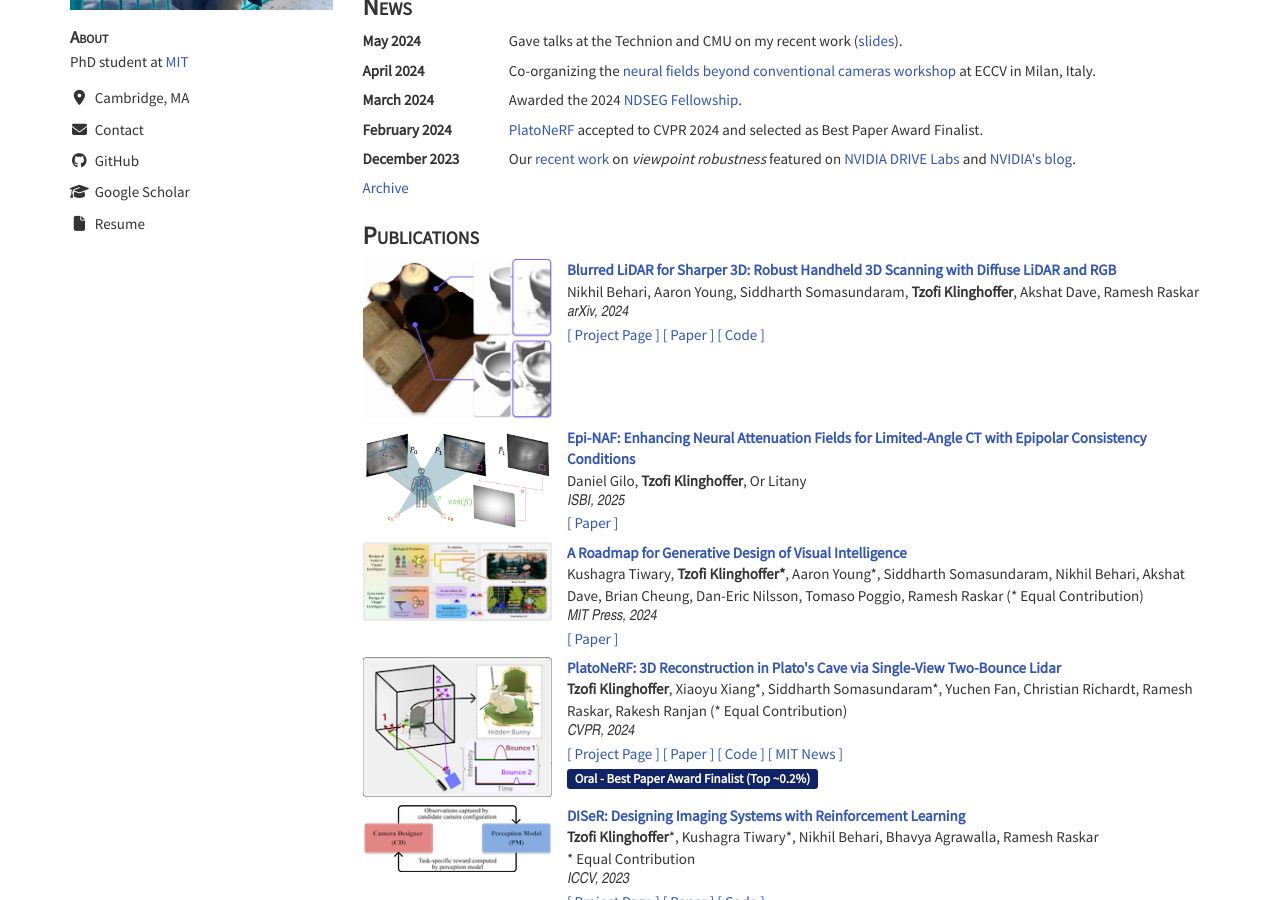
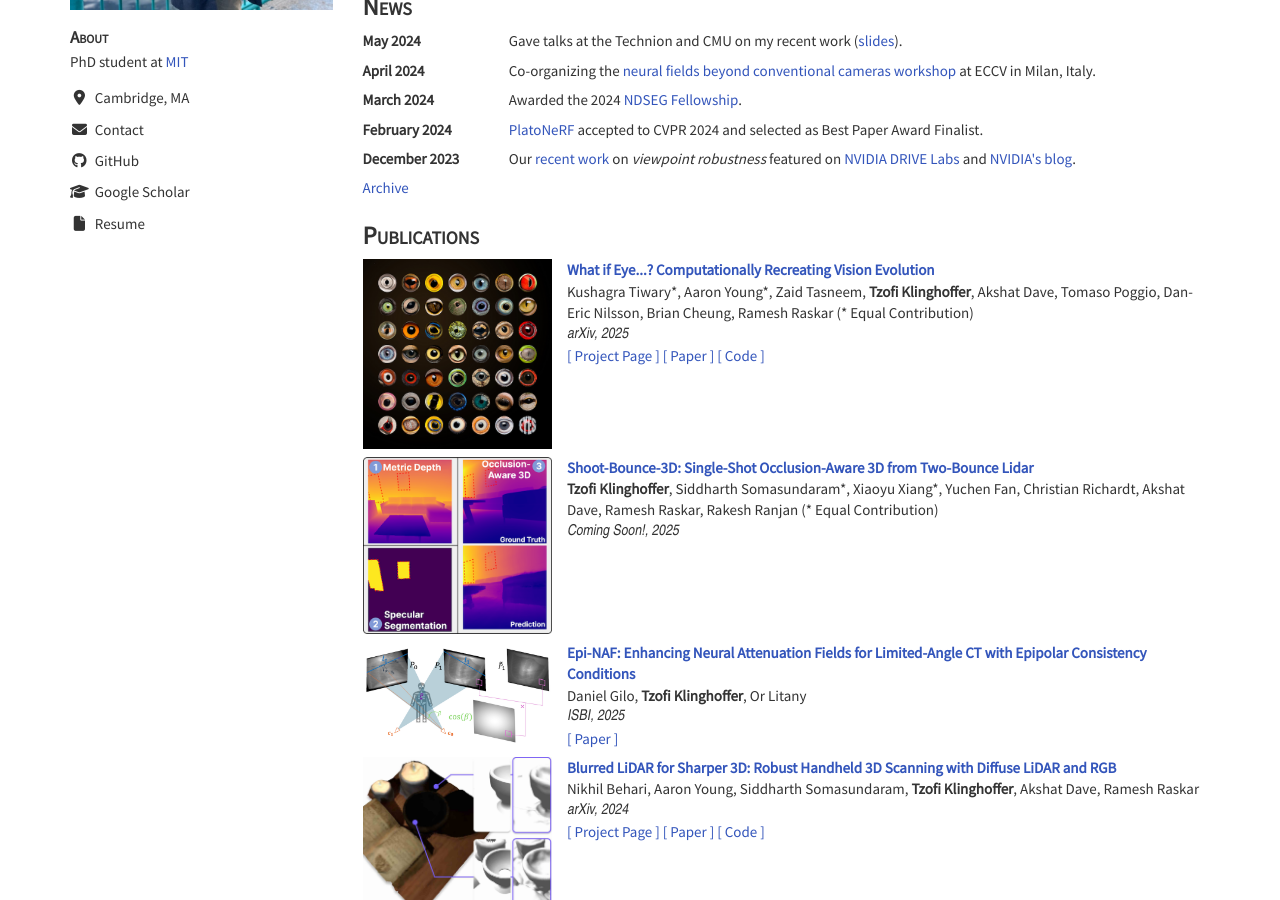
Before and after one commit to tzofi/tzofi.github.io, a Jekyll site: the page built from index.html, in a window 1280 px wide and 900 px high, scrolled down 324 px. Built offline with Jekyll 4.4.1, drawn with Linux system fonts in a browser that asks for light colours; nearby versions of some CDN libraries.

Commit message:
new papers

```diff
--- a/_data/publications.json
+++ b/_data/publications.json
@@ -1,4 +1,33 @@
 [
+	{
+		"id": "whatifeye",
+		"title": "What if Eye...? Computationally Recreating Vision Evolution",
+		"authors": ["Kushagra Tiwary*", "Aaron Young*", "Zaid Tasneem", "<b>Tzofi Klinghoffer</b>", "Akshat Dave", "Tomaso Poggio", "Dan-Eric Nilsson", "Brian Cheung", "Ramesh Raskar (* Equal Contribution)"],
+		"venue": "arXiv",
+		"date": "2025",
+		"links" : [
+			{"type": "link", "name": "Project Page", "target": "https://eyes.mit.edu/"},
+			{"type": "link", "name": "Paper", "target": "https://arxiv.org/abs/2501.15001"},
+			{"type": "link", "name": "Code", "target": "https://github.com/cambrian-org/ACI"}
+        ]
+	},
+	{
+		"id": "sb3d",
+		"title": "Shoot-Bounce-3D: Single-Shot Occlusion-Aware 3D from Two-Bounce Lidar",
+		"authors": ["<b>Tzofi Klinghoffer</b>", "Siddharth Somasundaram*", "Xiaoyu Xiang*", "Yuchen Fan", "Christian Richardt", "Akshat Dave", "Ramesh Raskar", "Rakesh Ranjan (* Equal Contribution)"],
+		"venue": "Coming Soon!",
+		"date": "2025"
+	},
+	{
+		"id": "epinaf_teaser",
+		"title": "Epi-NAF: Enhancing Neural Attenuation Fields for Limited-Angle CT with Epipolar Consistency Conditions",
+		"authors": ["Daniel Gilo", "<b>Tzofi Klinghoffer</b>", "Or Litany"],
+		"venue": "ISBI",
+		"date": "2025",
+		"links" : [
+			{"type": "link", "name": "Paper", "target": "https://arxiv.org/abs/2411.06181v1"}
+		]
+	},
 	{
 		"id": "bls3d",
 		"title": "Blurred LiDAR for Sharper 3D: Robust Handheld 3D Scanning with Diffuse LiDAR and RGB",
@@ -9,16 +38,6 @@
 			{"type": "link", "name": "Project Page", "target": "https://nikhilbehari.github.io/bls3d-web/"},
 			{"type": "link", "name": "Paper", "target": "https://arxiv.org/abs/2411.19474"},
 			{"type": "link", "name": "Code", "target": "https://github.com/NikhilBehari/bls3d"}
-		]
-	},
-	{
-		"id": "epinaf_teaser",
-		"title": "Epi-NAF: Enhancing Neural Attenuation Fields for Limited-Angle CT with Epipolar Consistency Conditions",
-		"authors": ["Daniel Gilo", "<b>Tzofi Klinghoffer</b>", "Or Litany"],
-		"venue": "ISBI",
-		"date": "2025",
-		"links" : [
-			{"type": "link", "name": "Paper", "target": "https://arxiv.org/abs/2411.06181v1"}
 		]
 	},
 	{
```
Also changed, not shown: img/pubthumbs/sb3d.png (added), img/pubthumbs/whatifeye.png (added).
